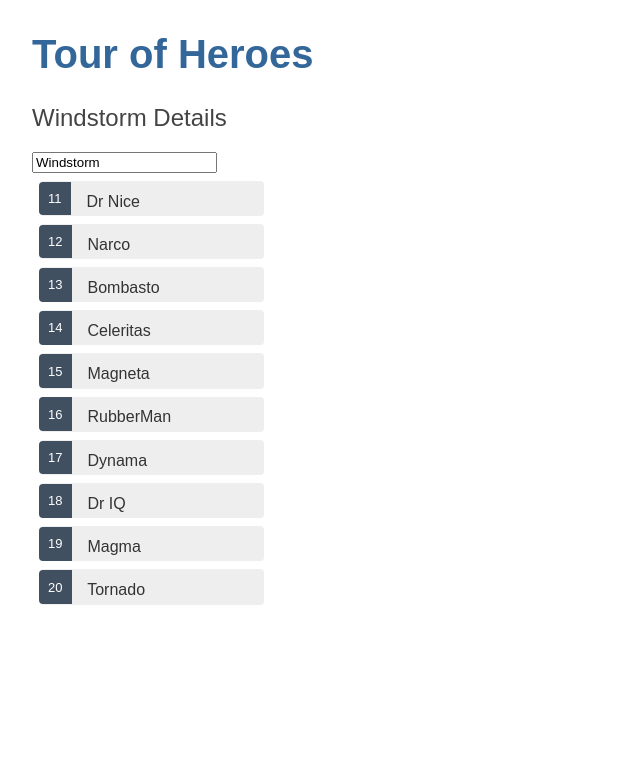
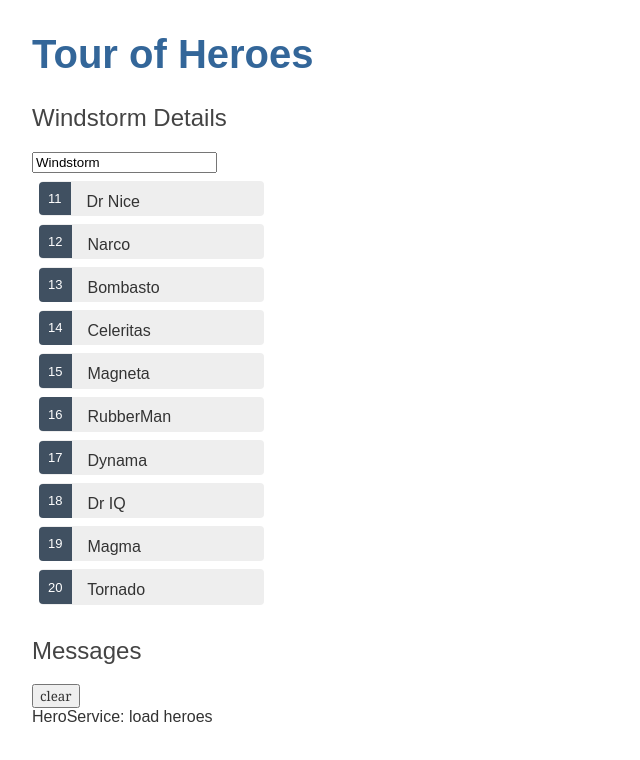
Before and after one commit to FFzt/angular-tour-of-heroes, an Angular app: page / in a window 1280 px wide. Shown: the top 760 px of the page, without its empty margins (0-640 px from the left). Built offline with nearby package versions, Linux system fonts and the light colour scheme.

Commit message:
模拟HTTP返回Observable / 添加操作消息记录模块及其服务 / 英雄服务中注入消息服务

```diff
--- a/src/app/app.component.html
+++ b/src/app/app.component.html
@@ -2,6 +2,5 @@
 <h1>{{title}}</h1>
 
 <!-- app-heroes 就是 HeroesComponent 的 元素选择器。 所以，只要把 <app-heroes> 元素添加到 AppComponent 的模板文件中就可以了 -->
-<app-heroes>
-
-</app-heroes>
+<app-heroes></app-heroes>
+<app-messages></app-messages>
--- a/src/app/app.module.ts
+++ b/src/app/app.module.ts
@@ -6,12 +6,14 @@
 import { HeroesComponent } from './heroes/heroes.component';
 import { from } from 'rxjs';
 import { HeroDetailComponent } from './hero-detail/hero-detail.component';
+import { MessagesComponent } from './messages/messages.component';
 
 @NgModule({
   declarations: [
     AppComponent,
     HeroesComponent,
-    HeroDetailComponent
+    HeroDetailComponent,
+    MessagesComponent
   ],
   imports: [
     BrowserModule,
--- a/src/app/hero.service.ts
+++ b/src/app/hero.service.ts
@@ -1,17 +1,24 @@
 import { Injectable } from '@angular/core';
 import { Hero } from './hero';
-import { from } from 'rxjs';
 import { HEROES } from './mock-heroes';
+import { Observable , of } from 'rxjs';
+import { MessageService } from './message.service';
 
 @Injectable({
   providedIn: 'root'
 })
 export class HeroService {
 
-  constructor() { }
+  constructor(
+    // 服务中的注入服务
+    private messageService: MessageService
+  ) { }
 
-  getHeroes(): Hero[] {
-    return HEROES;
+  // Observable 模拟HTTP 通信返回的后端服务器数据
+  getHeroes(): Observable <Hero[]> {
+    // of(HEROES) 会返回一个 Observable<Hero[]>，它会发出单个值，这个值就是这些模拟英雄的数组。
+    this.messageService.add('HeroService: load heroes');
+    return of(HEROES);
   }
 
 }
--- a/src/app/heroes/heroes.component.ts
+++ b/src/app/heroes/heroes.component.ts
@@ -1,6 +1,7 @@
 import { Component, OnInit } from '@angular/core';
 import { Hero } from '../hero';
 import { HeroService } from '../hero.service';
+import { MessageService } from '../message.service';
 
 /* 你要从 Angular 核心库中导入 Component 符号，并为组件类加上 @Component 装饰器。
 @Component 是个装饰器函数，用于为该组件指定 Angular 所需的元数据。
@@ -27,7 +28,9 @@
   selectHero: Hero;
 
   constructor(
-    private heroService: HeroService
+    // 注入 HeroService 服务
+    private heroService: HeroService,
+    private messageService: MessageService
   ) { }
   /* ngOnInit() 是一个生命周期钩子，Angular 在创建完组件后很快就会调用 ngOnInit()。这里是放置初始化逻辑的好地方。 */
   ngOnInit(): void {
@@ -37,9 +40,17 @@
 
   onSelect(hero: Hero) {
     this.selectHero = hero;
+    this.messageService.add('HeroesComponent: Selected hero id=${hero.id}');
   }
 
   getHeroes(): void {
-    this.heros = this.heroService.getHeroes();
+    // 上一个版本把英雄的数组赋值给了该组件的 heroes 属性。 这种赋值是同步的，这里包含的假设是服务器能立即返回英雄数组或者浏览器能在等待服务器响应时冻结界面。
+    // 当 HeroService 真的向远端服务器发起请求时，这种方式就行不通了。
+    // (同步) this.heroes = this.heroService.getHeroes();
+
+    // 在 HeroesComponent 中订阅
+    // 新的版本等待 Observable 发出这个英雄数组，这可能立即发生，也可能会在几分钟之后。 然后，subscribe() 方法把这个英雄数组传给这个回调函数，该函数把英雄数组赋值给组件的 heroes 属性。
+    // 使用这种(异步)方式，当 HeroService 从远端服务器获取英雄数据时，就可以工作了。
+    this.heroService.getHeroes().subscribe(heroes => this.heros = heroes);
   }
 }
--- /dev/null
+++ b/src/app/message.service.ts
@@ -0,0 +1,19 @@
+import { Injectable } from '@angular/core';
+
+@Injectable({
+  providedIn: 'root'
+})
+export class MessageService {
+
+  messages: string[] = [];
+
+  constructor() { }
+
+  add(message: string){
+    this.messages.push(message);
+  }
+
+  clear(){
+    this.messages = [];
+  }
+}
--- /dev/null
+++ b/src/app/messages/messages.component.html
@@ -0,0 +1,8 @@
+<div *ngIf="messageService.messages.length">
+    <h2>Messages</h2>
+    <button class="clear" (click)="messageService.clear()">clear</button>
+
+    <div *ngFor='let message of messageService.messages'>
+        {{message}}
+    </div>
+</div>
--- /dev/null
+++ b/src/app/messages/messages.component.ts
@@ -0,0 +1,19 @@
+import { Component, OnInit } from '@angular/core';
+import { MessageService } from '../message.service';
+
+@Component({
+  selector: 'app-messages',
+  templateUrl: './messages.component.html',
+  styleUrls: ['./messages.component.css']
+})
+export class MessagesComponent implements OnInit {
+
+  constructor(
+    // 这个 messageService 属性必须是公共属性，因为你将会在模板中绑定到它。  [Angular 只会绑定到组件的公共属性]
+    public messageService: MessageService
+  ) { }
+
+  ngOnInit(): void {
+  }
+
+}
```
Also changed, not shown: src/app/messages/messages.component.css (added), 2 other files (tests, documents, lock files or other folders).
